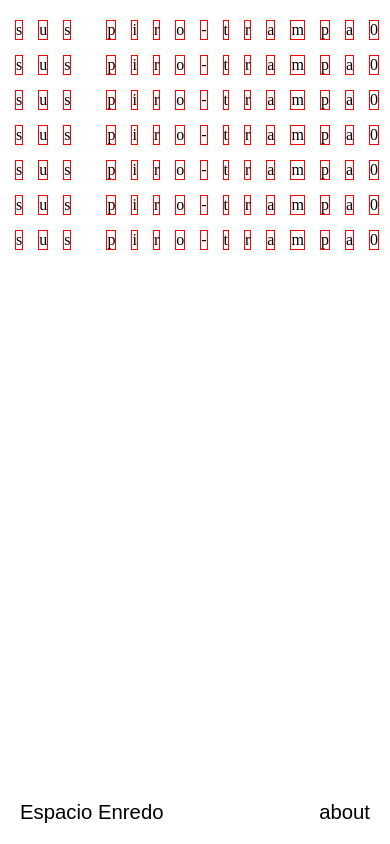
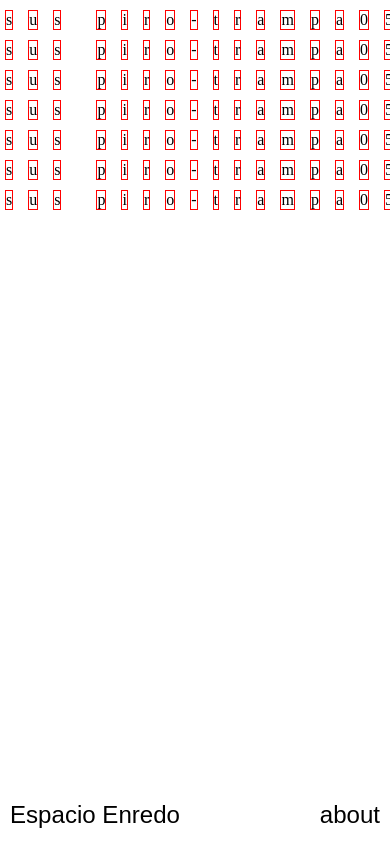
Before and after one commit to achowdhary19/espacio-enredo, a plain HTML site: page home.html in a window 390 px wide. Drawn offline with nearby package versions, Linux system fonts and the light colour scheme.

Commit message:
fixed mobile navigtaion menu

```diff
--- a/style.css
+++ b/style.css
@@ -62,14 +62,25 @@
   flex-wrap: wrap;
   padding: 20px 20px 0px 20px;
   pointer-events: auto; /* re-enable clicks */
+  box-sizing: border-box; /* total width = 100% (includes padding) So the padding stays inside the container instead of overflowing. */
 }
 
 @media screen and (max-width: 750px) {
       .project-titles-list {
+
       column-gap: 35px;
-       row-gap: 15px;
+      row-gap: 10px;
+      width: 100%;
+      padding:10px;
+    }
 
+    h1, a.title, a.about {
+      font-size: 1.185em ;
+      text-wrap:nowrap;
+    }
 
+    .footer{
+      padding: 0px 10px 15px 10px !important ; /*idk why this needs important  */
     }
 }
 .project-name {
@@ -96,21 +107,10 @@
   justify-content: space-between;
   font-size: calc(1.1em + .7vw);
   pointer-events: auto; /* re-enable clicks */
-  padding-bottom: 20px;
   align-items: flex-end;
   text-wrap: nowrap;
-}
-/* .about{
-  font-size: .7em;
-} */
-
-
-
-.title {
-  padding-left: 20px;
-}
-.email, .about {
-  padding-right: 20px;
+  box-sizing: border-box;
+  padding: 0px 20px 20px 20px;
 }
 
 
@@ -128,8 +128,6 @@
   flex-direction: column;
   align-items: center;
   justify-content: center;  /* vertical  */
-  /* bottom: 10vh; */
-
   /* border: 1px solid purple; */
 }
 
@@ -143,11 +141,21 @@
   /* border: 1px solid purple; */
 }
 
-@media screen and (max-width: 750px) {
+@media screen and (max-width: 900px) {
 .image-container {
   /* width: calc(100vw-.9em); why no work  */
   width: 90%;
-    height: 50vh;
+    height: 35vh;
+    margin-top:100px
+}
+
+/* .pagination{
+
+} */
+
+.hit-boxes{
+  height: 40vh !important; /* why need important?  */
+margin-top: 100px !important; /* why need important?  */
 }
 }
 
@@ -174,8 +182,7 @@
 .hit-boxes {
   position: absolute;
   display: flex;
-  /* top: 8vh; */
-  /* left: 0; */
+
   width: 100%;
   height: 70%;
   /* justify-content: center; */
```
